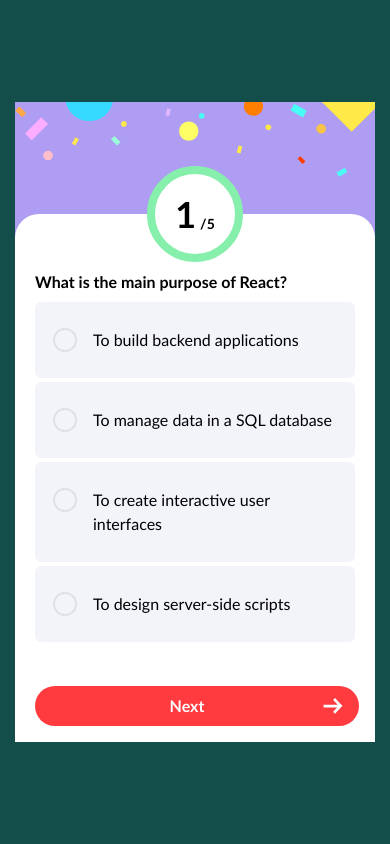
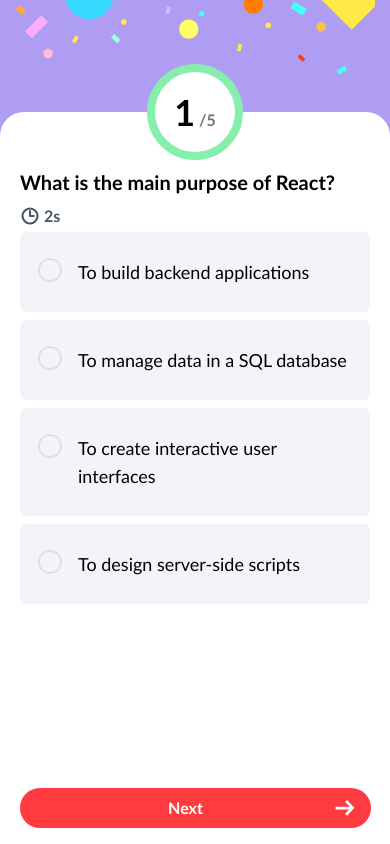
Before and after one commit to NayanCod/Quiz-App, a Next.js app: page / in a window 390 px wide. Both pictures are taken after a click on the button "Start". Built offline with nearby package versions, Linux system fonts and the light colour scheme.

Commit message:
add responsiveness to the app

```diff
--- a/components/Question.js
+++ b/components/Question.js
@@ -35,20 +35,39 @@
           Please select at least one option before proceeding.
         </p>
       ) : null}
-      <h2 className="text-black font-bold text-md mb-2">
+      <h2 className="text-black font-bold text-xl md:text-md mb-2">
         {question.questionText}
       </h2>
-      <div className="h-[360px] overflow-y-auto scrollbar-none">
-      {question.image && (
-        <img
-          src={question?.image}
-          alt="Question illustration"
-          style={{ maxWidth: "100%", height: "auto", margin: "10px 0" }}
-        />
-      )}
+      <div className="flex gap-1 my-1 items-center text-gray-600 font-semibold">
+        <svg
+          xmlns="http://www.w3.org/2000/svg"
+          fill="none"
+          viewBox="0 0 24 24"
+          stroke-width="2.5"
+          stroke="currentColor"
+          class="w-5 h-5"
+        >
+          <path
+            stroke-linecap="round"
+            stroke-linejoin="round"
+            d="M12 6v6h4.5m4.5 0a9 9 0 1 1-18 0 9 9 0 0 1 18 0Z"
+          />
+        </svg>
+        {timeTaken}s
+      </div>
+      <div className="md:h-[320px] pb-0 md:pb-6 overflow-y-auto scrollbar-none">
+        {question.image && (
+          <Image
+            src={question?.image}
+            alt="Question illustration"
+            width={250}
+            height={250}
+            className="mx-auto h-auto"
+          />
+        )}
         {question.options.map((option, index) => (
           <p
-            className={`cursor-pointer rounded-md mb-1 px-4 py-6 flex gap-4 ${
+            className={`text-lg md:text-sm cursor-pointer rounded-md mb-2 md:mb-1 px-4 py-6 flex gap-4 ${
               selectedOptions.includes(index)
                 ? "bg-white border-2 border-[#44B77B]"
                 : "bg-[#F3F4FA] border-2 border-[#F3F4FA] text-black"
--- a/components/Score.js
+++ b/components/Score.js
@@ -6,7 +6,7 @@
 
   return (
     <div className="h-screen w-screen bg-teal-900 flex justify-center items-center">
-      <div className="relative w-[360px] h-[640px] flex flex-col justify-between items-center bg-[#AF9CF3]">
+      <div className="relative w-full h-full md:w-[360px] md:h-[640px] flex flex-col justify-between items-center bg-[#AF9CF3]">
         <Image
           src="/decor.svg"
           alt="logo"
@@ -15,7 +15,7 @@
           className="absolute top-0"
         />
         <div className="relative mt-28 bg-white w-full h-full rounded-t-3xl p-4">
-          <h2 className="text-center text-2xl font-semibold">Your Result</h2>
+          <h2 className="text-center text-4xl md:text-2xl font-semibold mb-3">Your Result</h2>
           <div className="m-4">
             <ProgressBar
               completed={scorePercentage}
--- a/pages/api/quiz/start.js
+++ b/pages/api/quiz/start.js
@@ -29,7 +29,7 @@
     {
       id: '3',
       questionText: 'What is the process called when React compares Virtual DOM changes to the Real DOM?',
-      image: 'https://static.javatpoint.com/interview/images/react-interview-questions2.jpg',
+      image: '/q3.jpg',
       options: [
         'Diffing',
         'Reconciliation',
--- a/pages/index.js
+++ b/pages/index.js
@@ -37,7 +37,7 @@
   if(quizData && currentQuestionIndex < quizData.questions.length){
     return (
       <div className="h-screen w-screen bg-teal-900 flex justify-center items-center">
-        <div className="relative w-[360px] h-[640px] flex flex-col justify-between items-center bg-[#AF9CF3]">
+        <div className="relative w-full h-full md:w-[360px] md:h-[640px] flex flex-col justify-between items-center bg-[#AF9CF3]">
           <Image
             src="/decor.svg"
             alt="logo"
@@ -49,9 +49,10 @@
             <div className="absolute top-[-48px] left-1/2 -translate-x-1/2 bg-white flex items-center justify-center w-24 h-24 rounded-full border-8 border-green-300">
               <div className="flex items-end space-x-1 text-black">
                 <span className="text-4xl font-bold">{currentQuestionIndex + 1}</span>
-                <span className="text-sm font-bold">/{quizData.questions.length}</span>
+                <span className="text-gray-500 text-md font-bold">/{quizData.questions.length}</span>
               </div>
             </div>
+
             <div className="w-full mt-14 px-2">
               <Question
                 question={quizData.questions[currentQuestionIndex]}
@@ -67,7 +68,7 @@
 
   return (
     <div className="h-screen w-screen flex justify-center items-center">
-      <div className="relative w-[360px] h-[640px] py-6 flex flex-col justify-between items-center bg-gradient-to-b from-[rgba(175,156,243,0)] to-[#AF9CF3] mix-blend-multiply">
+      <div className="relative w-full h-full md:w-[360px] md:h-[640px] py-6 flex flex-col justify-between items-center bg-gradient-to-b from-[rgba(175,156,243,0)] to-[#AF9CF3] mix-blend-multiply">
         <div>
           <Image src="/Frame.png" alt="company logo" width={120} height={120} />
         </div>
```
Also changed, not shown: public/q3.jpg (added).
